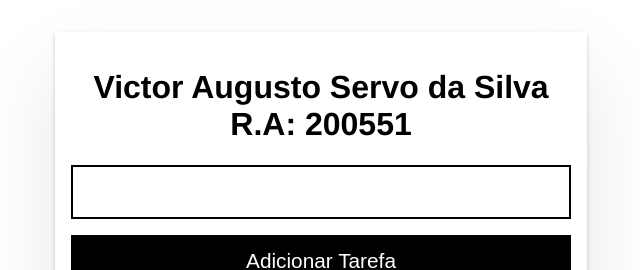
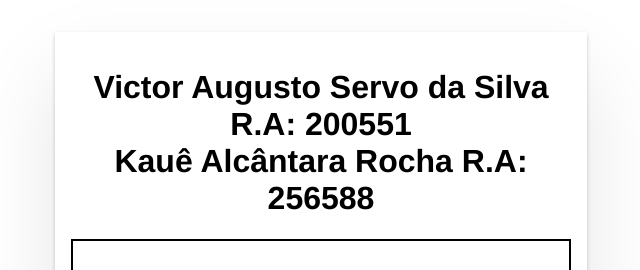
Before and after one commit to vgkcode-boop/FrontEnd, an Angular app: page / in a window 1280 px wide. Shown: the top 270 px of the page, without its empty margins (319-959 px from the left). Built offline with nearby package versions, Linux system fonts and the light colour scheme; no server answers.

Commit message:
adicionando nome e RA

```diff
--- a/src/app/app.html
+++ b/src/app/app.html
@@ -1,5 +1,5 @@
 <div class="main">
-  <h1>Victor Augusto Servo da Silva R.A: 200551</h1>
+  <h1>Victor Augusto Servo da Silva R.A: 200551 <br />Kauê Alcântara Rocha R.A: 256588</h1>
   <input class="lg-text-input" #campoNovoItem />
   <button class="btn-primary" (click)="CREATE_tarefa(campoNovoItem.value)">Adicionar Tarefa</button>
   <ul>
```
